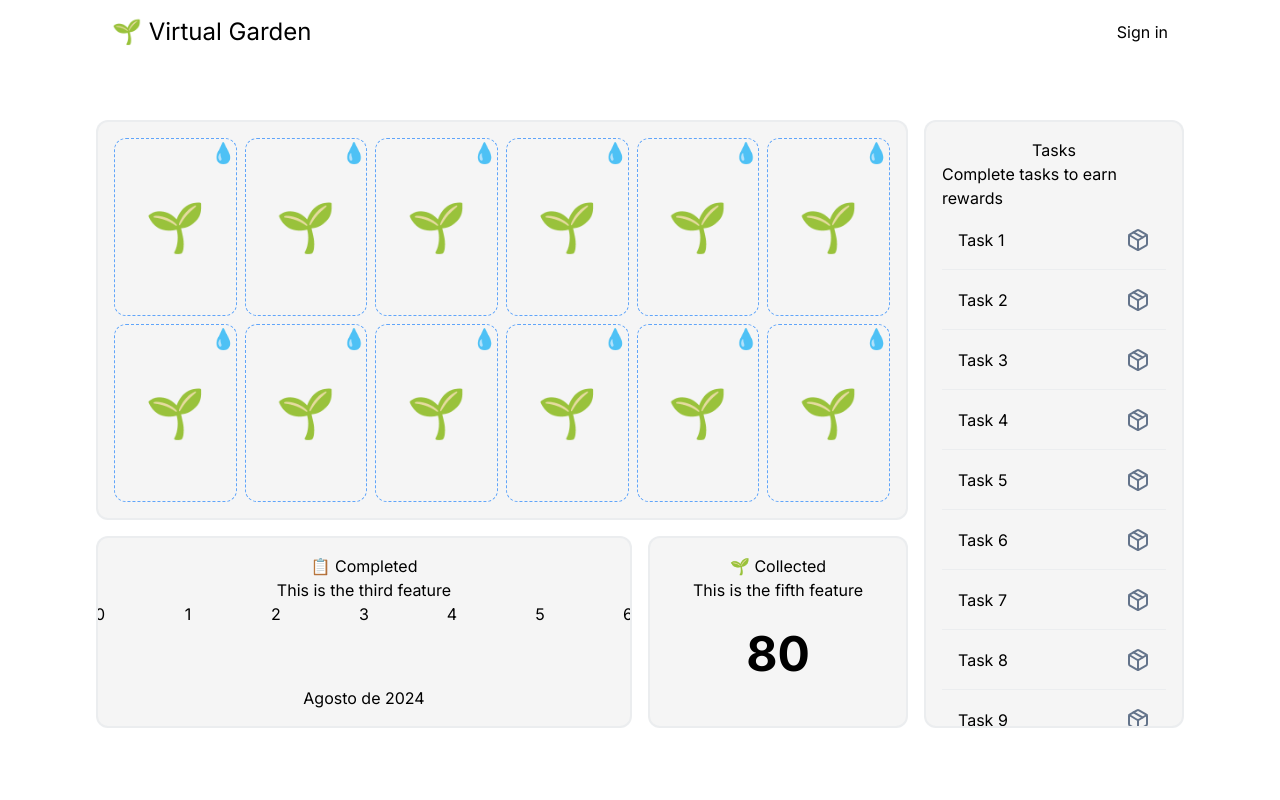
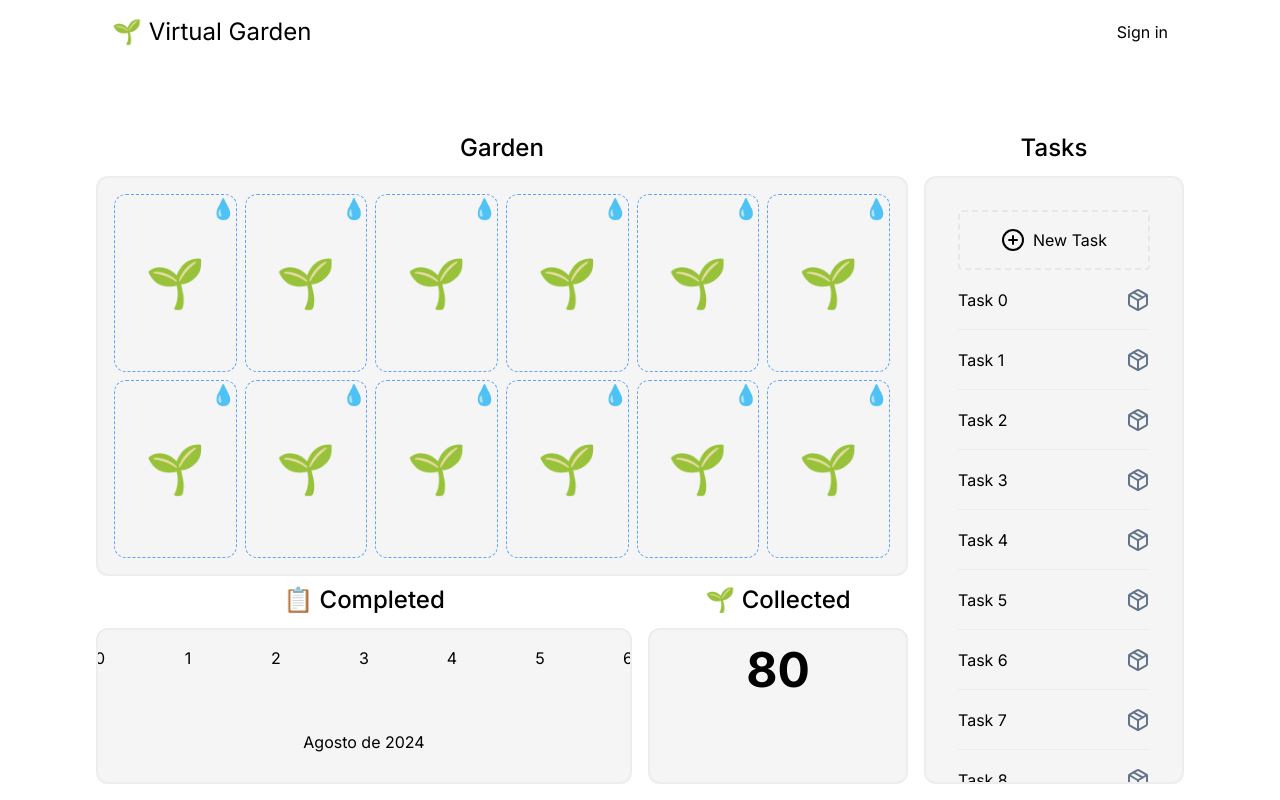
Before and after one commit to GoncalojmRosa/virtual-garden, a Next.js app: page / in a window 1280 px wide. Built offline with nearby package versions, Linux system fonts and the light colour scheme; no server answers.

Commit message:
feat: refactor some components and project structure

```diff
--- a/src/app/page.tsx
+++ b/src/app/page.tsx
@@ -1,49 +1,20 @@
 import { BentoGrid } from "@/components/bento-grid";
-import { Check, Package, PackageOpen, Trash2 } from "lucide-react";
+import { ClerkProvider } from "@clerk/nextjs";
 import Navbar from "./../components/navbar/index";
-import { ClerkProvider } from "@clerk/nextjs";
+import TaskList from "@/components/task/taskList";
+import Garden from "@/components/garden";
 
 const features: Features[] = [
   {
-    name: "",
-    description: "",
-    content: (
-      <div className="grid h-full grid-cols-6 gap-2">
-        {[...Array(12)].map((_, i) => (
-          <div
-            key={i}
-            className="border border-dashed rounded-xl border-blue-400 p-4 relative flex items-center justify-center"
-          >
-            <span className="text-5xl">🌱</span>
-            <span className="absolute top-0 right-0 text-xl">💧</span>
-          </div>
-        ))}
-      </div>
-    ),
+    name: "Garden",
+    content: <Garden />,
   },
   {
     name: "Tasks",
-    description: "Complete tasks to earn rewards",
-    content: (
-      <div>
-        {[...Array(10)].map((_, i) => (
-          <div
-            key={i}
-            className="h-[60px] p-4 border-b border-slate-400/10 relative group flex items-center justify-between"
-          >
-            <span>Task {i + 1}</span>
-            <div>
-              <Package className="text-slate-500 group-hover:hidden" />
-              <PackageOpen className="text-slate-500 hidden group-hover:block group-hover:scale-125" />
-            </div>
-          </div>
-        ))}
-      </div>
-    ),
+    content: <TaskList />,
   },
   {
     name: "📋 Completed",
-    description: "This is the third feature",
     content: (
       <div className="content-center space-y-3">
         <div className="flex items-center justify-center gap-x-2">
@@ -62,9 +33,8 @@ const features: Features[] = [
   },
   {
     name: "🌱 Collected",
-    description: "This is the fifth feature",
     content: (
-      <div className="flex items-center justify-center h-2/3">
+      <div className="flex items-center justify-center">
         <h1 className="text-5xl font-bold">80</h1>
       </div>
     ),
--- a/src/components/bento-card/index.tsx
+++ b/src/components/bento-card/index.tsx
@@ -1,15 +1,15 @@
 export function BentoCard({
   name,
-  description,
   content,
-}: Readonly<{ name: string; description: string; content: React.ReactNode }>) {
+}: Readonly<{ name: string; content: React.ReactNode }>) {
   return (
-    <div className="p-4 h-full overflow-y-auto">
-      <div className="flex items-center justify-center flex-col">
-        <h1>{name}</h1>
-        <span>{description}</span>
+    <div className="h-full">
+      <div className="flex items-center justify-center flex-col m-3">
+        <h1 className="text-2xl font-medium">{name}</h1>
       </div>
-      {content}
+      <div className="h-full p-4 overflow-y-auto border-slate-400/10 bg-neutral-100 rounded-xl border-2">
+        {content}
+      </div>
     </div>
   );
 }
--- a/src/components/bento-grid/index.tsx
+++ b/src/components/bento-grid/index.tsx
@@ -3,7 +3,7 @@ import { BentoCard } from "./../bento-card/index";
 export function BentoGrid({
   features,
 }: Readonly<{
-  features: { name: string; description: string; content: React.ReactNode }[];
+  features: { name: string; content: React.ReactNode }[];
 }>) {
   return (
     <div className="flex h-[90vh] justify-center flex-col">
@@ -11,14 +11,14 @@ export function BentoGrid({
         {features.map((feature, i) => (
           <div
             key={i}
-            className={`rounded-xl border-2 border-slate-400/10 bg-neutral-100 ${
+            className={`${
               i === 0
-                ? "col-span-3 row-span-2"
+                ? "col-span-3 row-span-2 "
                 : i === 1
                 ? "col-span-1 row-span-3"
                 : i === 2
-                ? "col-span-2"
-                : ""
+                ? "col-span-2 mt-9"
+                : "mt-9"
             }`}
           >
             <BentoCard key={i} {...feature} />
--- /dev/null
+++ b/src/components/garden/index.tsx
@@ -0,0 +1,15 @@
+export default function Garden() {
+  return (
+    <div className="grid h-full grid-cols-6 gap-2">
+      {[...Array(12)].map((_, i) => (
+        <div
+          key={i}
+          className="border border-dashed rounded-xl border-blue-400 p-4 relative flex items-center justify-center"
+        >
+          <span className="text-5xl">🌱</span>
+          <span className="absolute top-0 right-0 text-xl">💧</span>
+        </div>
+      ))}
+    </div>
+  );
+}
--- a/src/components/navbar/index.tsx
+++ b/src/components/navbar/index.tsx
@@ -1,6 +1,6 @@
-import { SignedOut, SignInButton, SignedIn, UserButton } from "@clerk/nextjs";
+import { SignedIn, SignedOut, SignInButton, UserButton } from "@clerk/nextjs";
 
-export default function Navbar() {
+export default async function Navbar() {
   return (
     <nav className="p-4">
       <div className="flex items-center justify-between">
--- /dev/null
+++ b/src/components/task/taskItem.tsx
@@ -0,0 +1,21 @@
+import { Package, PackageOpen } from "lucide-react";
+
+interface TaskItemProps {
+  id: number;
+  title: string;
+}
+
+export function TaskItem({ id, title }: TaskItemProps) {
+  return (
+    <div
+      key={id}
+      className="h-[60px] border-b border-slate-400/10 relative group flex items-center justify-between"
+    >
+      <span>{title}</span>
+      <div>
+        <Package className="text-slate-500 group-hover:hidden" />
+        <PackageOpen className="text-slate-500 hidden group-hover:block group-hover:scale-125" />
+      </div>
+    </div>
+  );
+}
--- /dev/null
+++ b/src/components/task/taskList.tsx
@@ -0,0 +1,19 @@
+import { CirclePlus, Package, PackageOpen } from "lucide-react";
+import { TaskItem } from "./taskItem";
+import { useState } from "react";
+
+export default function TaskList() {
+  return (
+    <div className="m-4">
+      <div className="h-[60px] flex items-center justify-center gap-2 border-2 rounded cursor-pointer border-dashed border-spacing-10">
+        <span>
+          <CirclePlus />
+        </span>
+        New Task
+      </div>
+      {[...Array(10)].map((_, i) => (
+        <TaskItem key={i} id={i} title={`Task ${i}`} />
+      ))}
+    </div>
+  );
+}
--- a/src/types/index.ts
+++ b/src/types/index.ts
@@ -1,5 +1,4 @@
 type Features = {
   name: string;
-  description: string;
   content: React.ReactNode;
 };
```
